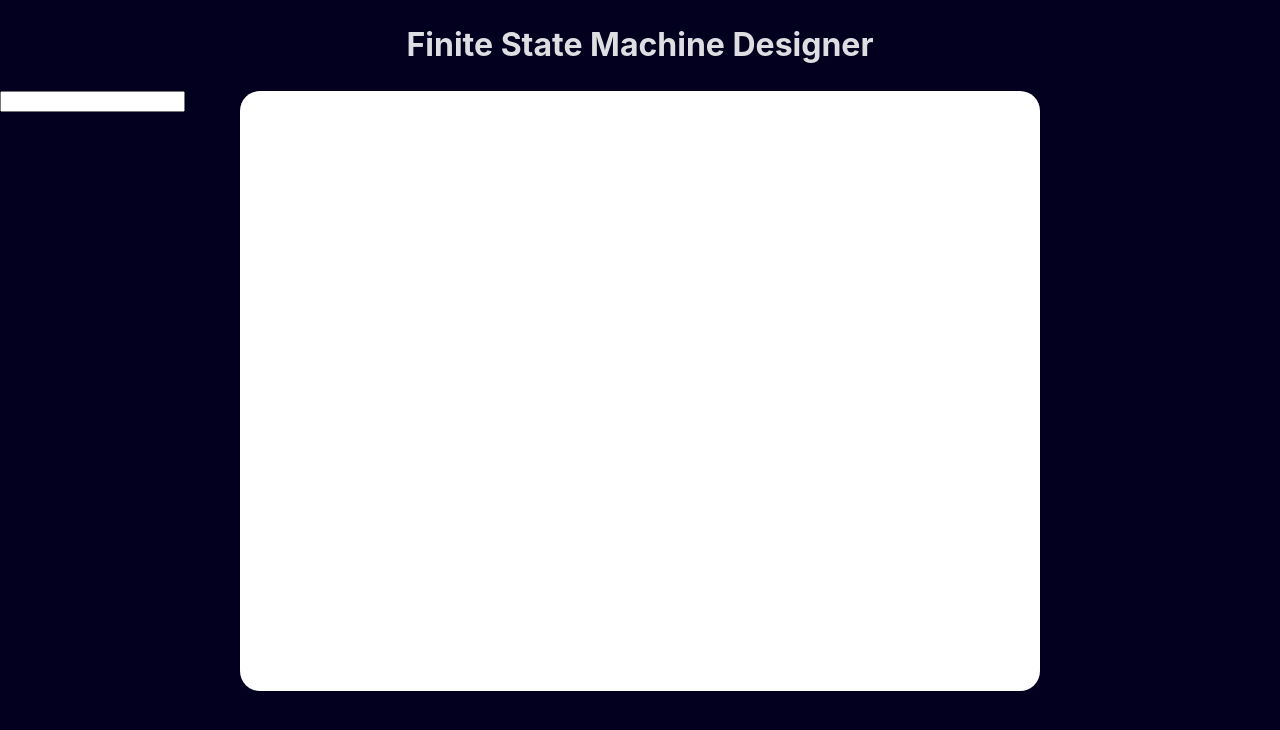
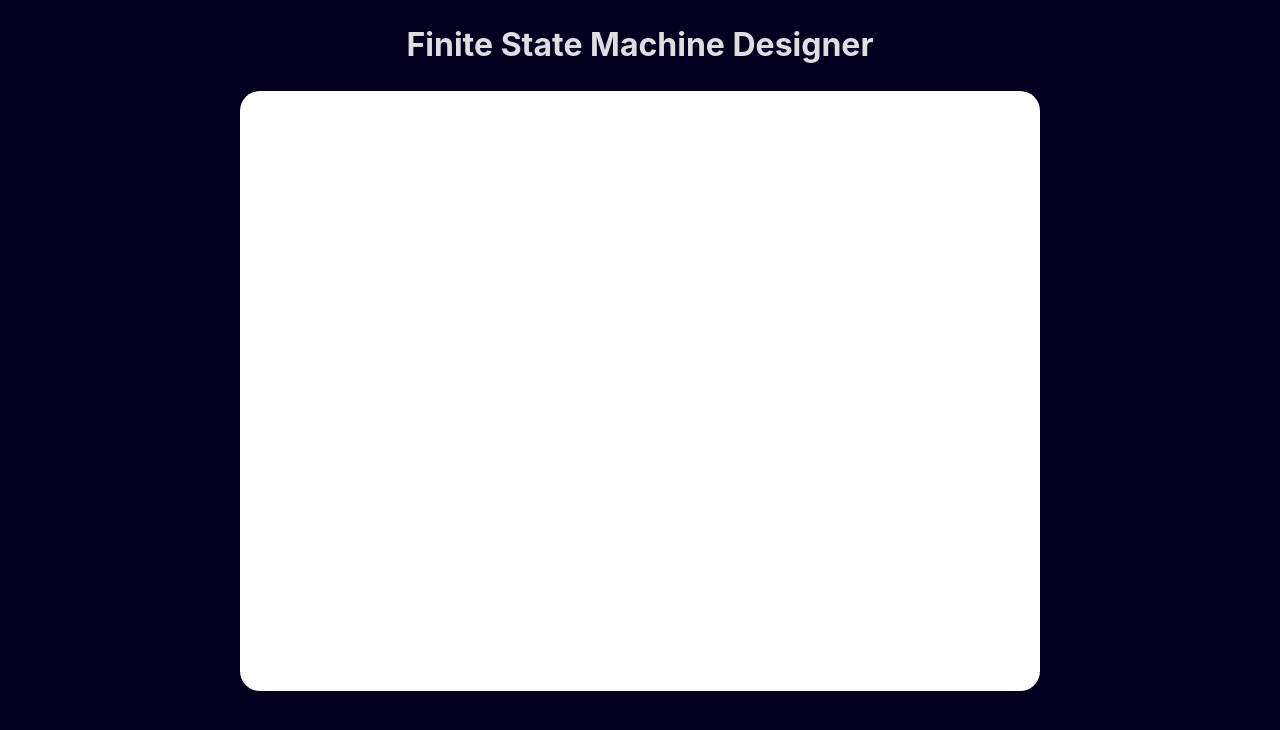
Before and after one commit to Abhinav-Chdhary/FSMcreator, a React (Vite) app in the folder fsm-creator/: page / in a window 1280 px wide. Shown: the top 730 px of the page. Built offline with nearby package versions, Linux system fonts and the light colour scheme.

Commit message:
updt: Hide input box from user

```diff
--- a/fsm-creator/src/components/Canvas.tsx
+++ b/fsm-creator/src/components/Canvas.tsx
@@ -112,8 +112,8 @@ export default function Canvas() {
     <>
       <input
         type='text'
-        id="textEditor"
-        style={{ position: "fixed" }}
+        id='textEditor'
+        style={{ position: "fixed", opacity:"0"}}
         value={inputValue}
         onChange={(event) => {
           setInputValue(event.target.value);
--- a/fsm-creator/src/util/handleClick.ts
+++ b/fsm-creator/src/util/handleClick.ts
@@ -27,8 +27,8 @@ export function handleClickOnCanvas(
       const inputBox = document.getElementById("textEditor") as HTMLInputElement;
       if (inputBox) {
         setInputValue(circle.textContent);
-        inputBox.style.top = `${y}px`;
-        inputBox.style.left = `${x}px`;
+        // inputBox.style.top = `${y}px`;
+        // inputBox.style.left = `${x}px`;
         inputBox.focus();
       }
     }
```
